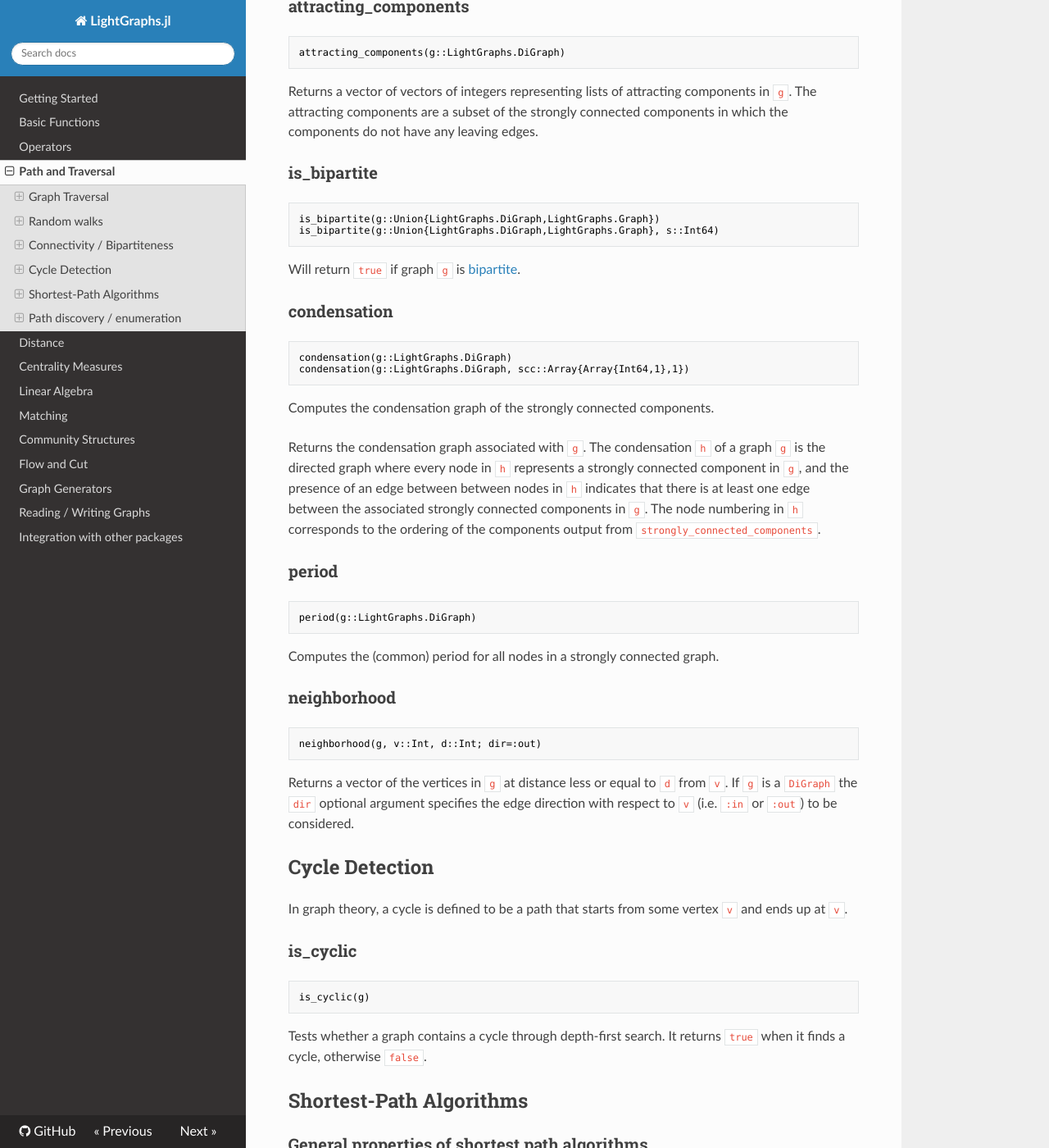
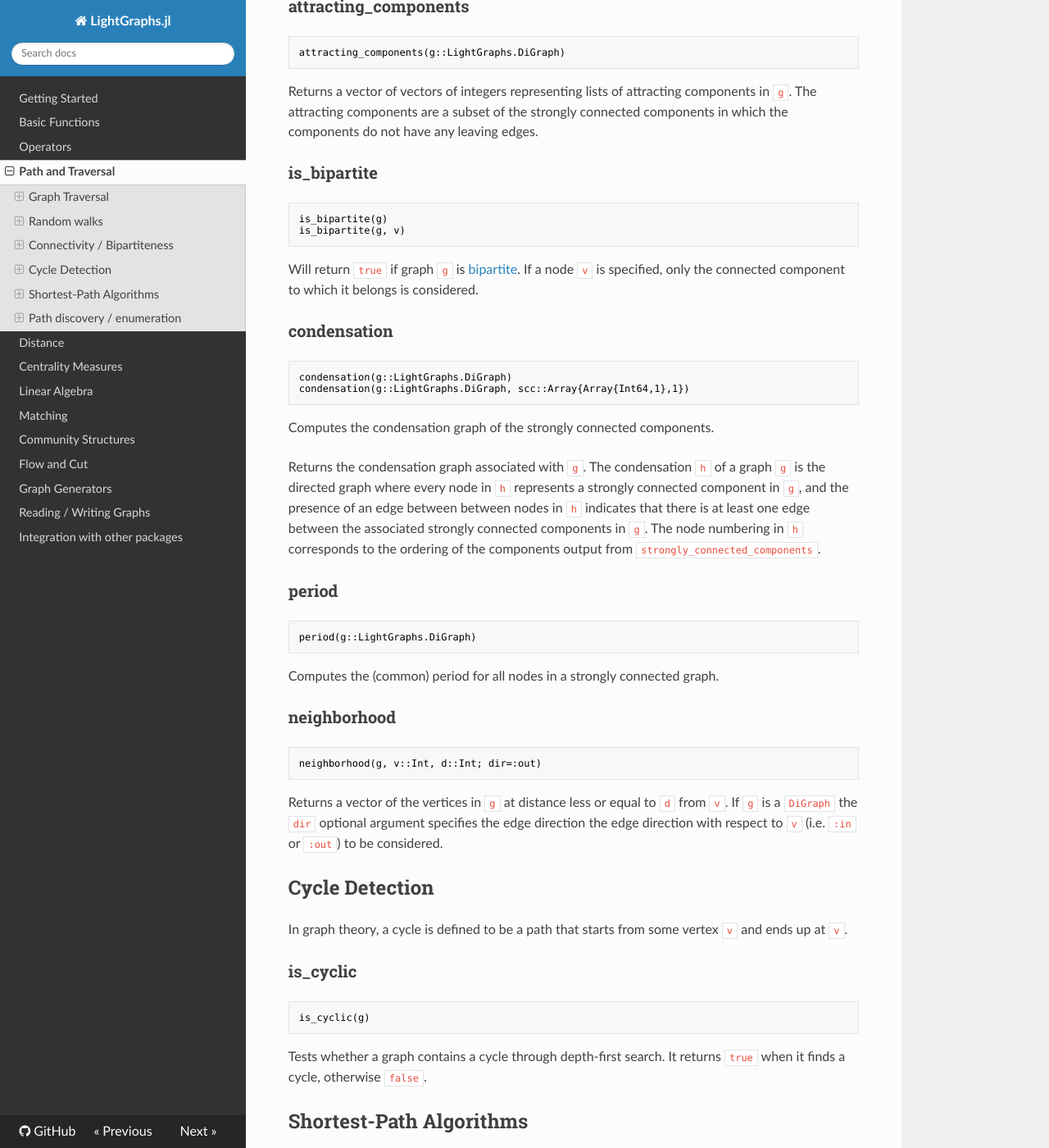
Before and after one commit to sbromberger/LightGraphs.jl, an MkDocs documentation site: the page built from doc/pathing.md, in a window 1280 px wide and 1400 px high, scrolled down 3104 px. Shown: the whole window at 82% size. Built offline with MkDocs 1.6.1, drawn with Linux system fonts in a browser that asks for light colours; nearby versions of some CDN libraries; formulas are drawn with MathJax 3; old or Windows-style settings are respelled for this version of MkDocs.

Commit message:
update docs

````diff
--- a/doc/pathing.md
+++ b/doc/pathing.md
@@ -113,10 +113,11 @@ Returns a vector of vectors of integers representing lists of attracting compone
 
 ### is_bipartite
 ```julia
-is_bipartite(g::Union{LightGraphs.DiGraph,LightGraphs.Graph})
-is_bipartite(g::Union{LightGraphs.DiGraph,LightGraphs.Graph}, s::Int64)
+is_bipartite(g)
+is_bipartite(g, v)
 ```
-Will return `true` if graph `g` is [bipartite](https://en.wikipedia.org/wiki/Bipartite_graph).
+
+Will return `true` if graph `g` is [bipartite](https://en.wikipedia.org/wiki/Bipartite_graph). If a node `v` is specified, only the connected component to which it belongs is considered.
 
 ### condensation
 ```julia
@@ -138,7 +139,7 @@ Computes the (common) period for all nodes in a strongly connected graph.
 neighborhood(g, v::Int, d::Int; dir=:out)
 ```
 
-Returns a vector of the vertices in `g` at distance less or equal to `d` from `v`. If `g` is a `DiGraph` the `dir` optional argument specifies the edge direction with respect to `v` (i.e. `:in` or `:out`) to be considered.
+Returns a vector of the vertices in `g` at distance less or equal to `d` from `v`. If `g` is a `DiGraph` the `dir` optional argument specifies the edge direction the edge direction with respect to `v` (i.e. `:in` or `:out`) to be considered.
 
 ## Cycle Detection
 In graph theory, a cycle is defined to be a path that starts from some vertex
````
Also changed, not shown: doc/basicmeasures.md (+8 -1 lines).
